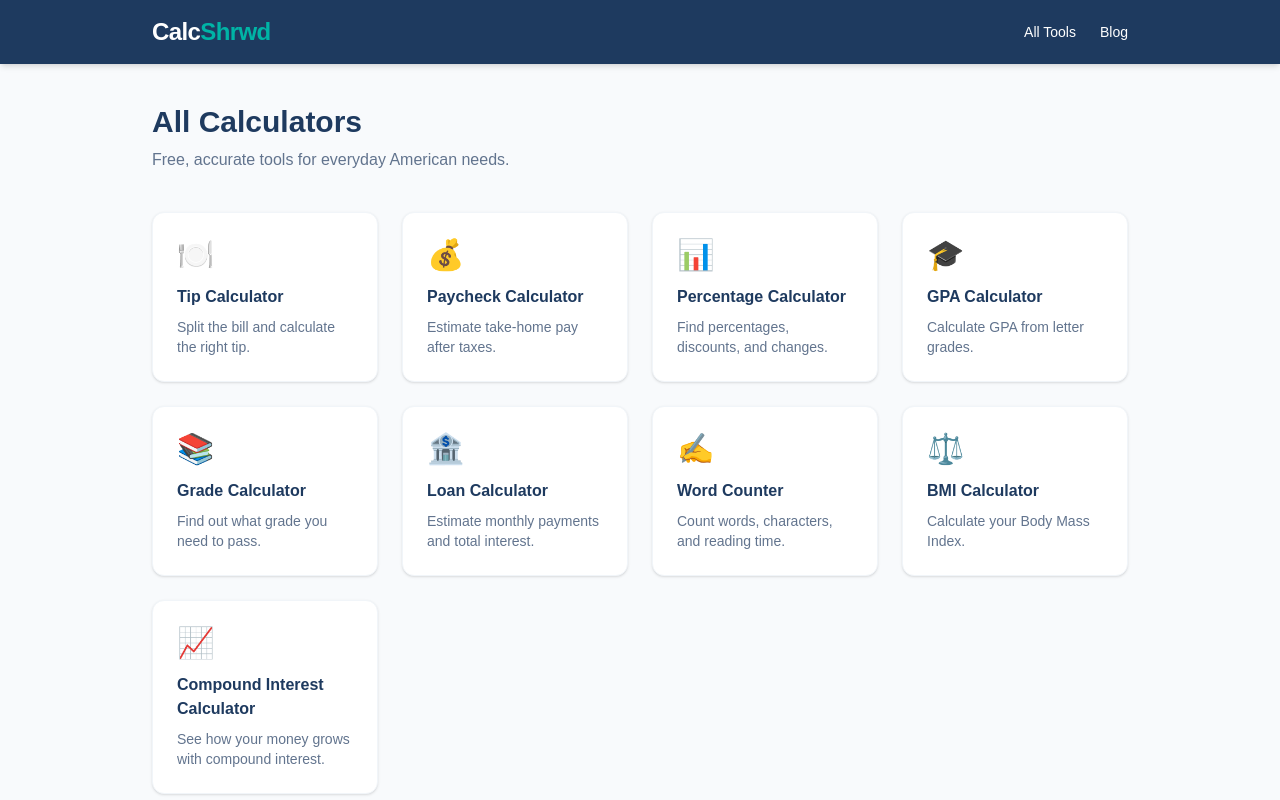
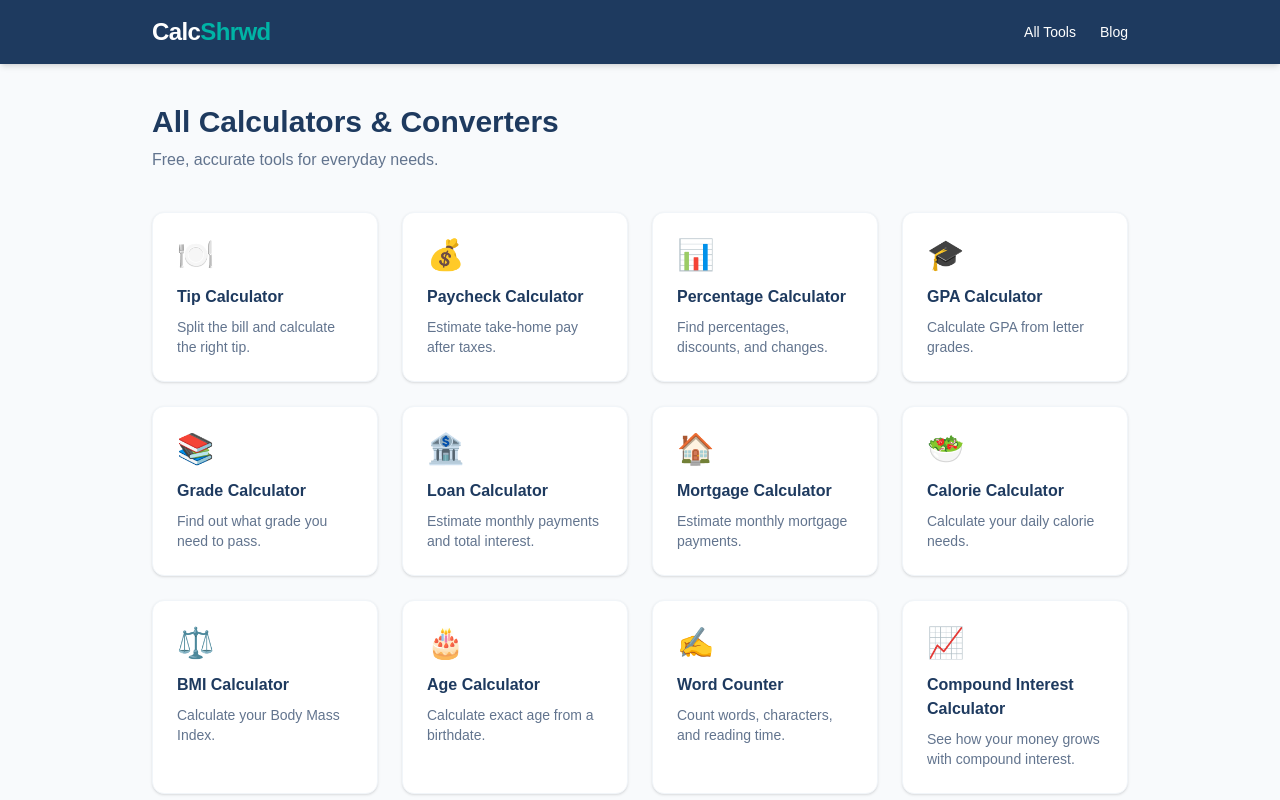
Before and after one commit to monkamonme-collab/calcshrwd, a Next.js app: page /tools in a window 1280 px wide. Shown: the top 800 px of the page. Built offline with nearby package versions, Linux system fonts and the light colour scheme.

Commit message:
feat: add age, mortgage, calorie, unit-converter to tools index (13 total)

```diff
--- a/app/tools/page.tsx
+++ b/app/tools/page.tsx
@@ -2,27 +2,31 @@ import type { Metadata } from "next";
 import Link from "next/link";
 
 export const metadata: Metadata = {
-  title: "All Free Online Calculators",
-  description: "Browse all free calculators on CalcShrwd \u2014 tip, paycheck, GPA, BMI, loan, percentage, word counter, and more.",
+  title: "All Free Online Calculators & Converters",
+  description: "Browse all free calculators and converters on CalcShrwd — tip, paycheck, GPA, BMI, loan, mortgage, calorie, unit converter, and more.",
 };
 
 const tools = [
-  { title: "Tip Calculator", description: "Split the bill and calculate the right tip.", href: "/tools/tip-calculator", icon: "\uD83C\uDF7D\uFE0F" },
-  { title: "Paycheck Calculator", description: "Estimate take-home pay after taxes.", href: "/tools/paycheck-calculator", icon: "\uD83D\uDCB0" },
-  { title: "Percentage Calculator", description: "Find percentages, discounts, and changes.", href: "/tools/percentage-calculator", icon: "\uD83D\uDCCA" },
-  { title: "GPA Calculator", description: "Calculate GPA from letter grades.", href: "/tools/gpa-calculator", icon: "\uD83C\uDF93" },
-  { title: "Grade Calculator", description: "Find out what grade you need to pass.", href: "/tools/grade-calculator", icon: "\uD83D\uDCDA" },
-  { title: "Loan Calculator", description: "Estimate monthly payments and total interest.", href: "/tools/loan-calculator", icon: "\uD83C\uDFE6" },
-  { title: "Word Counter", description: "Count words, characters, and reading time.", href: "/tools/word-counter", icon: "\u270D\uFE0F" },
-  { title: "BMI Calculator", description: "Calculate your Body Mass Index.", href: "/tools/bmi-calculator", icon: "\u2696\uFE0F" },
+  { title: "Tip Calculator", description: "Split the bill and calculate the right tip.", href: "/tools/tip-calculator", icon: "🍽️" },
+  { title: "Paycheck Calculator", description: "Estimate take-home pay after taxes.", href: "/tools/paycheck-calculator", icon: "💰" },
+  { title: "Percentage Calculator", description: "Find percentages, discounts, and changes.", href: "/tools/percentage-calculator", icon: "📊" },
+  { title: "GPA Calculator", description: "Calculate GPA from letter grades.", href: "/tools/gpa-calculator", icon: "🎓" },
+  { title: "Grade Calculator", description: "Find out what grade you need to pass.", href: "/tools/grade-calculator", icon: "📚" },
+  { title: "Loan Calculator", description: "Estimate monthly payments and total interest.", href: "/tools/loan-calculator", icon: "🏦" },
+  { title: "Mortgage Calculator", description: "Estimate monthly mortgage payments.", href: "/tools/mortgage-calculator", icon: "🏠" },
+  { title: "Calorie Calculator", description: "Calculate your daily calorie needs.", href: "/tools/calorie-calculator", icon: "🥗" },
+  { title: "BMI Calculator", description: "Calculate your Body Mass Index.", href: "/tools/bmi-calculator", icon: "⚖️" },
+  { title: "Age Calculator", description: "Calculate exact age from a birthdate.", href: "/tools/age-calculator", icon: "🎂" },
+  { title: "Word Counter", description: "Count words, characters, and reading time.", href: "/tools/word-counter", icon: "✍️" },
   { title: "Compound Interest Calculator", description: "See how your money grows with compound interest.", href: "/tools/compound-interest-calculator", icon: "📈" },
+  { title: "Unit Converter", description: "Convert length, weight, temperature, volume, speed, and area.", href: "/tools/unit-converter", icon: "📐" },
 ];
 
 export default function ToolsPage() {
   return (
     <div className="max-w-5xl mx-auto px-6 py-10">
-      <h1 className="text-3xl font-bold text-[#1E3A5F] mb-2">All Calculators</h1>
-      <p className="text-slate-500 mb-10">Free, accurate tools for everyday American needs.</p>
+      <h1 className="text-3xl font-bold text-[#1E3A5F] mb-2">All Calculators & Converters</h1>
+      <p className="text-slate-500 mb-10">Free, accurate tools for everyday needs.</p>
       <div className="grid grid-cols-1 sm:grid-cols-2 lg:grid-cols-4 gap-6">
         {tools.map((tool) => (
           <Link key={tool.href} href={tool.href}
```
